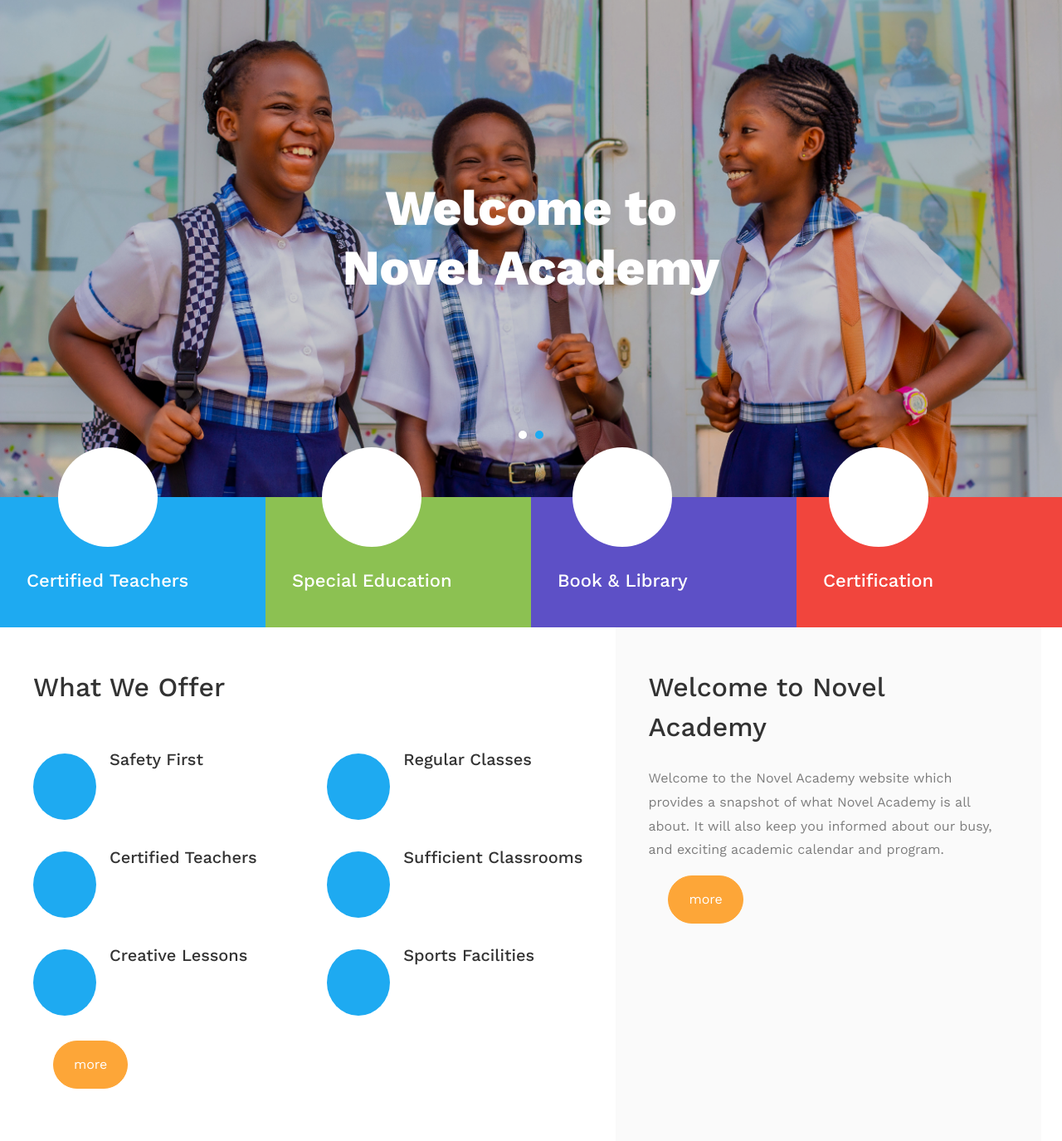
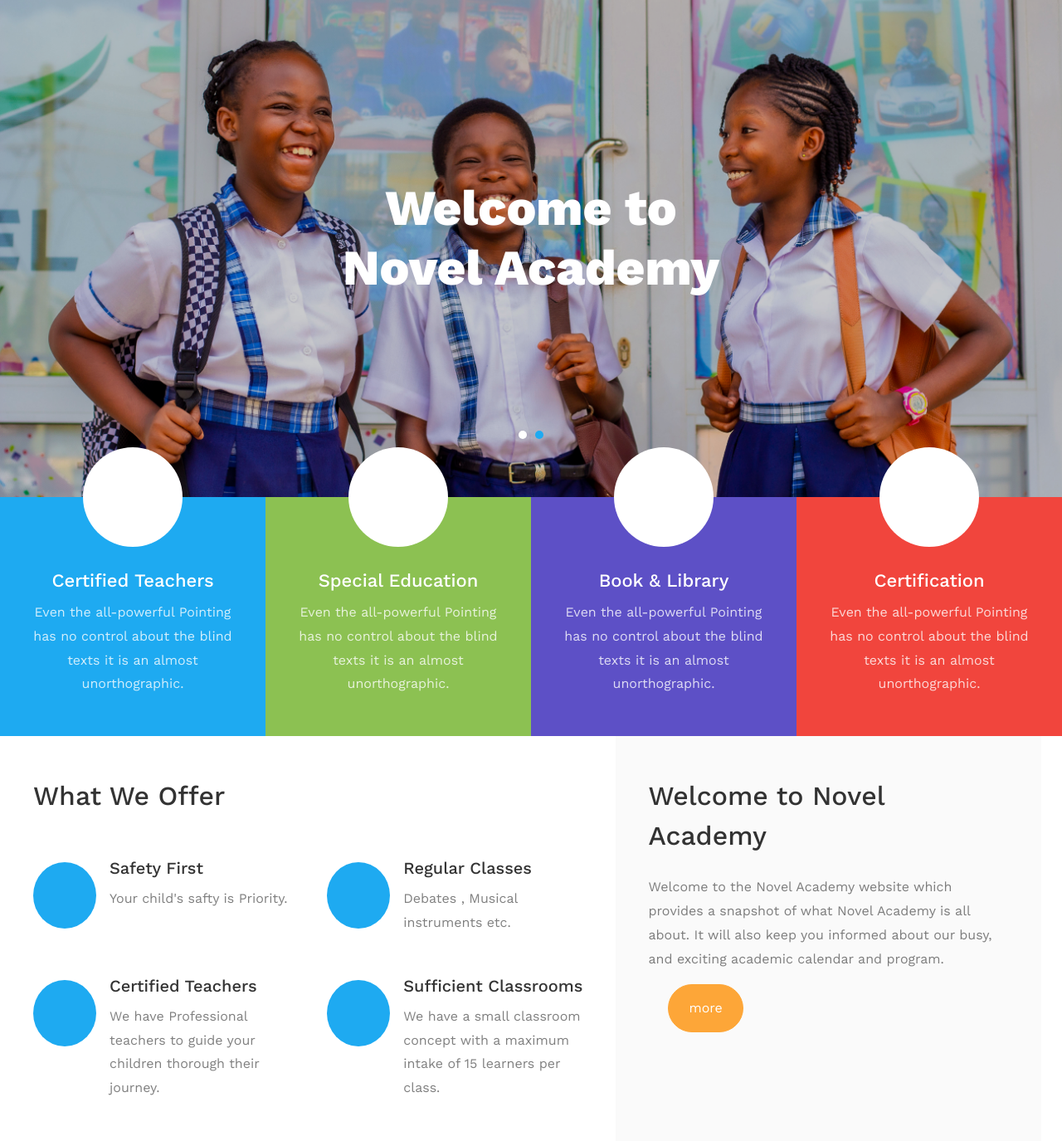
Before and after one commit to Stephen-Akpebi/novel, a Django app: page / in a window 1280 px wide. Shown: the part 175-1550 px from the top of the page at 83% size. Run offline with Django 4.2, Linux system fonts and the light colour scheme; some libraries are stand-ins or nearby versions; some web fonts are replaced; grey boxes are pictures that could not be loaded.

Commit message:
novel for heroku

```diff
--- a/novel/templates/novel/index.html
+++ b/novel/templates/novel/index.html
@@ -37,6 +37,7 @@
 				</div>
 				<div class="media-body p-2 mt-3">
 				<h3 class="heading">Certified Teachers</h3>
+				<p>Even the all-powerful Pointing has no control about the blind texts it is an almost unorthographic.</p>
 				</div>
 			</div>
 			</div>
@@ -47,6 +48,7 @@
 				</div>
 				<div class="media-body p-2 mt-3">
 				<h3 class="heading">Special Education</h3>
+				<p>Even the all-powerful Pointing has no control about the blind texts it is an almost unorthographic.</p>
 				</div>
 			</div>
 			</div>
@@ -57,6 +59,7 @@
 				</div>
 				<div class="media-body p-2 mt-3">
 				<h3 class="heading">Book &amp; Library</h3>
+				<p>Even the all-powerful Pointing has no control about the blind texts it is an almost unorthographic.</p>
 				</div>
 			</div>
 			</div>
@@ -67,6 +70,7 @@
 				</div>
 				<div class="media-body p-2 mt-3">
 				<h3 class="heading">Certification</h3>
+				<p>Even the all-powerful Pointing has no control about the blind texts it is an almost unorthographic.</p>
 				</div>
 			</div>
 			</div>
@@ -95,6 +99,7 @@
 									<div class="icon mt-2 mr-3 d-flex justify-content-center align-items-center"><span class="flaticon-security"></span></div>
 									<div class="text">
 										<h3>Safety First</h3>
+										<p>Your child's safty is Priority.</p>
 									</div>
 								</div>
 							</div>
@@ -103,6 +108,7 @@
 									<div class="icon mt-2 mr-3 d-flex justify-content-center align-items-center"><span class="flaticon-reading"></span></div>
 									<div class="text">
 										<h3>Regular Classes</h3>
+										<p>Debates , Musical instruments etc.</p>
 									</div>
 								</div>
 							</div>
@@ -111,6 +117,7 @@
 									<div class="icon mt-2 mr-3 d-flex justify-content-center align-items-center"><span class="flaticon-diploma"></span></div>
 									<div class="text">
 										<h3>Certified Teachers</h3>
+										<p>We have Professional teachers to guide your children thorough their journey.</p>
 									</div>
 								</div>
 							</div>
@@ -119,6 +126,7 @@
 									<div class="icon mt-2 mr-3 d-flex justify-content-center align-items-center"><span class="flaticon-education"></span></div>
 									<div class="text">
 										<h3>Sufficient Classrooms</h3>
+										<p>We have a small classroom concept with a maximum intake of 15 learners per class.</p>
 									</div>
 								</div>
 							</div>
@@ -127,6 +135,7 @@
 									<div class="icon mt-2 mr-3 d-flex justify-content-center align-items-center"><span class="flaticon-jigsaw"></span></div>
 									<div class="text">
 										<h3>Creative Lessons</h3>
+										<p>Creative Lessons, Arts & Crafts and Science etc.</p>
 									</div>
 								</div>
 							</div>
@@ -135,6 +144,7 @@
 									<div class="icon mt-2 mr-3 d-flex justify-content-center align-items-center"><span class="flaticon-kids"></span></div>
 									<div class="text">
 										<h3>Sports Facilities</h3>
+										<p>We also have Sports Facilities.</p>
 									</div>
 								</div>
 							</div>
```
